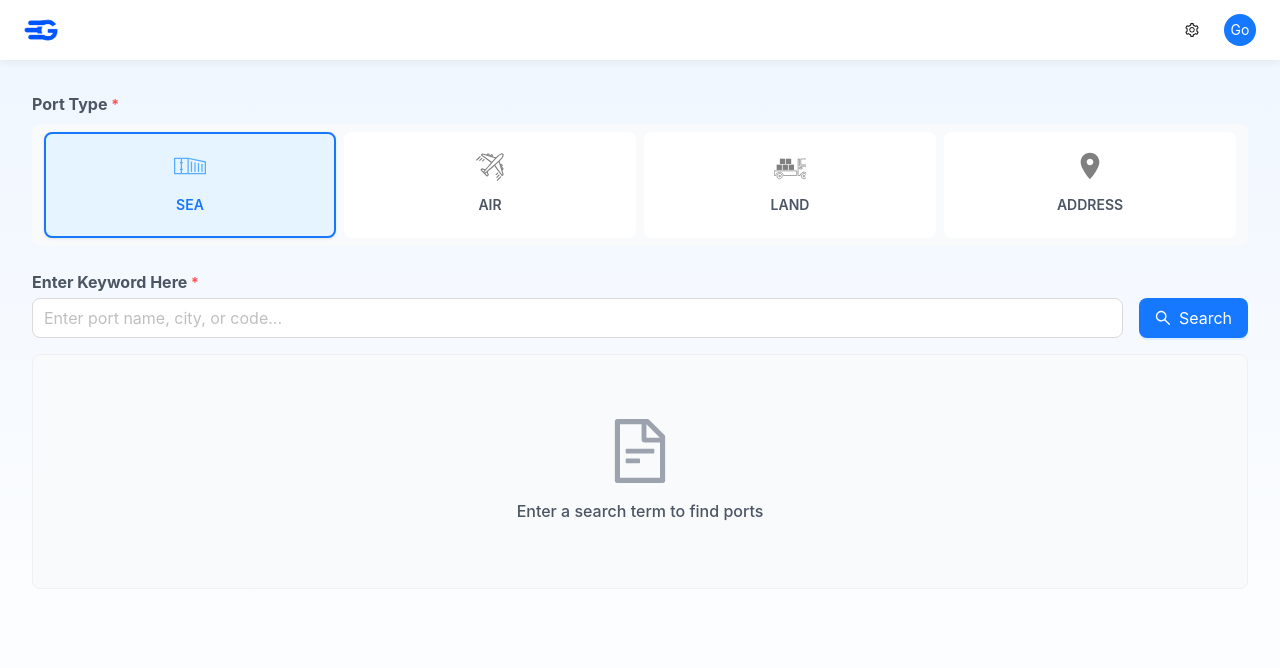
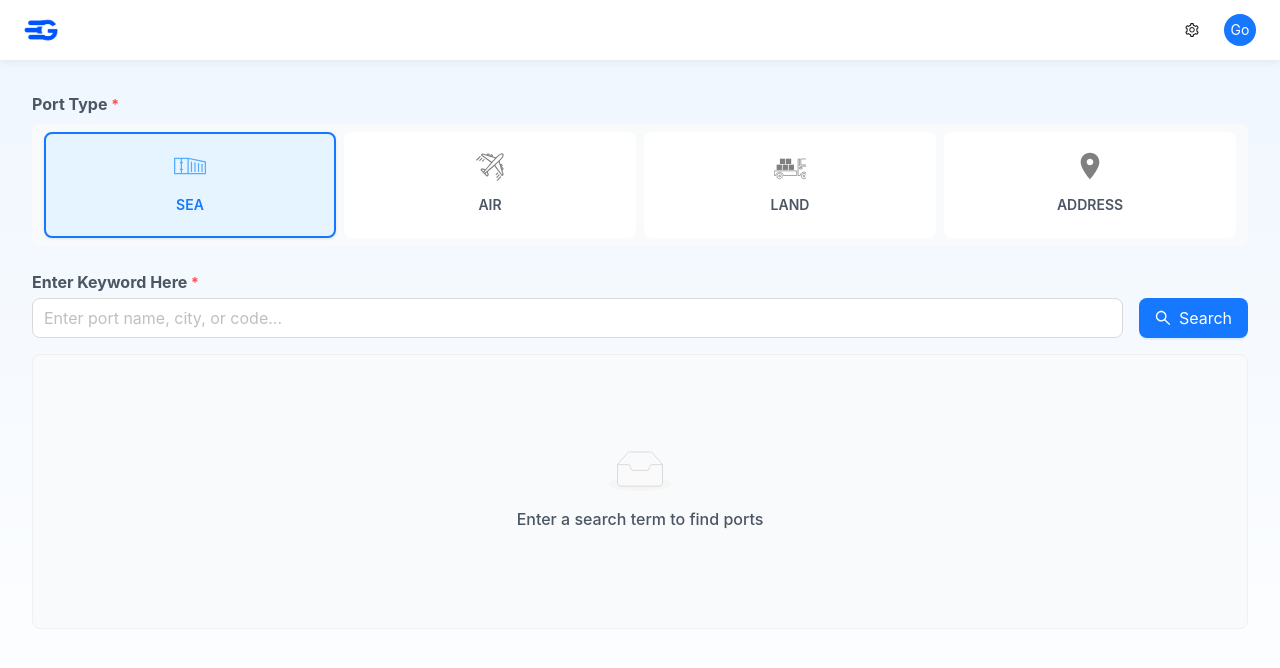
Before and after one commit to sujalbochkar-gocomet/port_mapping, a React (Vite) app in the folder client/: page /port-map in a window 1280 px wide. Shown: the top 668 px of the page. Built offline with nearby package versions, Linux system fonts and the light colour scheme.

Commit message:
Port Icon change

```diff
--- a/client/src/components/Mapping-Form.tsx
+++ b/client/src/components/Mapping-Form.tsx
@@ -13,11 +13,7 @@ import {
   Space,
   Flex,
 } from "antd";
-import {
-  SearchOutlined,
-  FileTextOutlined,
-  DownOutlined,
-} from "@ant-design/icons";
+import { SearchOutlined, DownOutlined } from "@ant-design/icons";
 
 const { Title, Text } = Typography;
 
@@ -220,7 +216,9 @@ const MappingForm = () => {
               backgroundColor: "#F9FAFB",
             }}
           >
-            <FileTextOutlined style={{ fontSize: 64, color: "#9CA3AF" }} />
+            <Empty
+              image={Empty.PRESENTED_IMAGE_SIMPLE}
+              description={
                 <Text
                   style={{
                     display: "block",
@@ -232,6 +230,9 @@ const MappingForm = () => {
                 >
                   Enter a search term to find ports
                 </Text>
+              }
+              style={{ fontSize: 64, color: "#9CA3AF" }}
+            />
           </Card>
         ) : searchResults.length > 0 ? (
           <Space direction="vertical" size="middle" style={{ width: "100%" }}>
@@ -419,7 +420,7 @@ const MappingForm = () => {
                   <Text
                     style={{ fontSize: 16, fontWeight: 500, color: "#4B5563" }}
                   >
-                    No ports found
+                    No matching ports found for your search
                   </Text>
                   <Text type="secondary">
                     Try searching with different keywords
```
Lines whose indentation alone changed are shown as unchanged.
